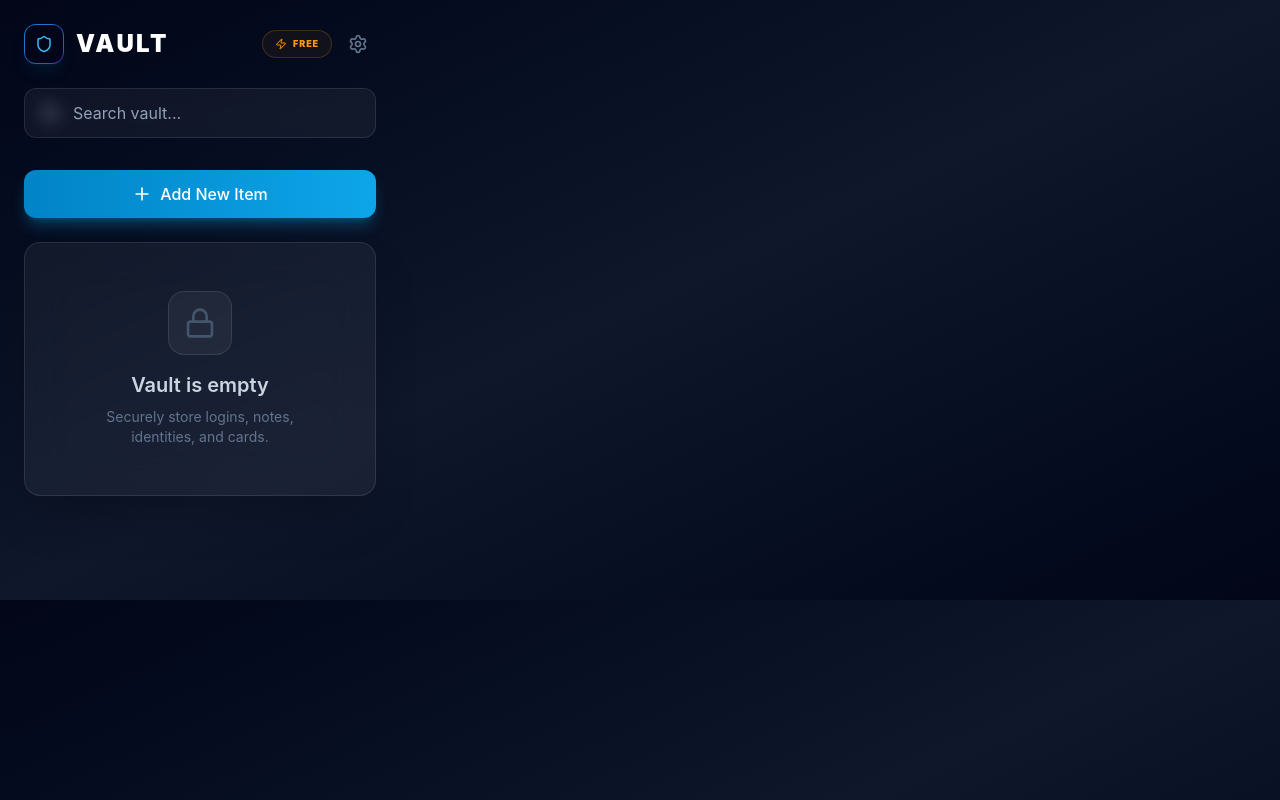
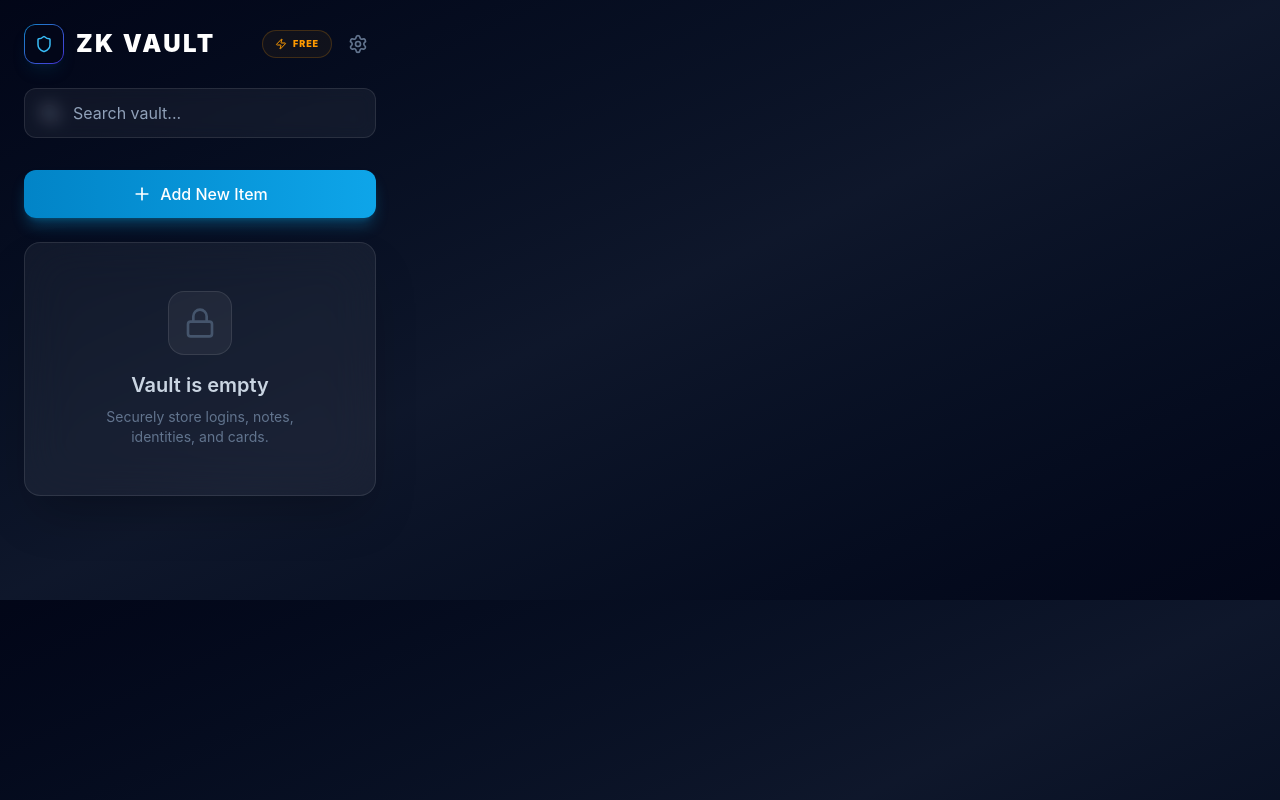
Before and after one commit to ssujit905/Zk-Vault, a React (Vite) app: page / in a window 1280 px wide. Both pictures are taken after typing "Sample123", "Sample123" into the empty fields and a click on the button "Create Vault". Built offline with nearby package versions, Linux system fonts and the light colour scheme.

Commit message:
fix: Restore 'Zk Vault' branding in main header

```diff
--- a/src/App.tsx
+++ b/src/App.tsx
@@ -87,7 +87,7 @@ const VaultContent: React.FC = () => {
               </div>
             </div>
             <div>
-              <h1 className="text-2xl font-black text-white tracking-widest uppercase">Vault</h1>
+              <h1 className="text-2xl font-black text-white tracking-widest uppercase">Zk Vault</h1>
             </div>
           </div>
 
```
